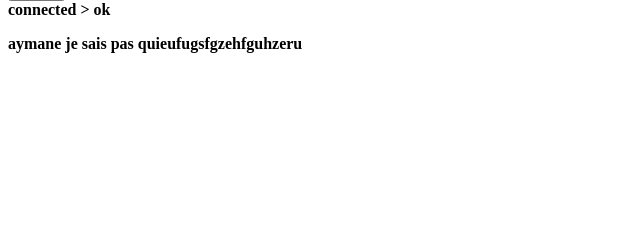
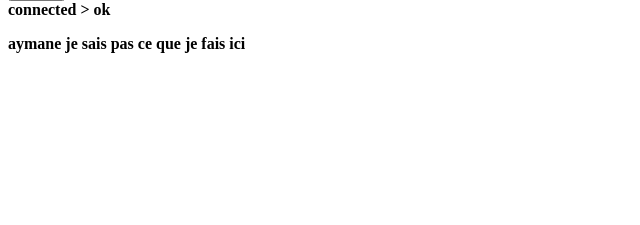
Before and after one commit to aymane28/The-Biker, a PHP site: page /carte.php in a window 1280 px wide. Shown: the part 502-727 px from the top of the page, without its empty margins (0-640 px from the left). Run offline with PHP 8.4, Linux system fonts and the light colour scheme; the visitor is signed in with stand-in values (Sample User, id 1).

Commit message:
trghdtrhtr

```diff
--- a/carte.php
+++ b/carte.php
@@ -49,7 +49,7 @@ aymaneeee
 <?php include 'database.php';  global $db;?>
 
 
-<p>aymane je sais pas quieufugsfgzehfguhzeru</p>
+<p>aymane je sais pas ce que je fais ici</p>
 
 <?php
 //action="panier.php"
```
